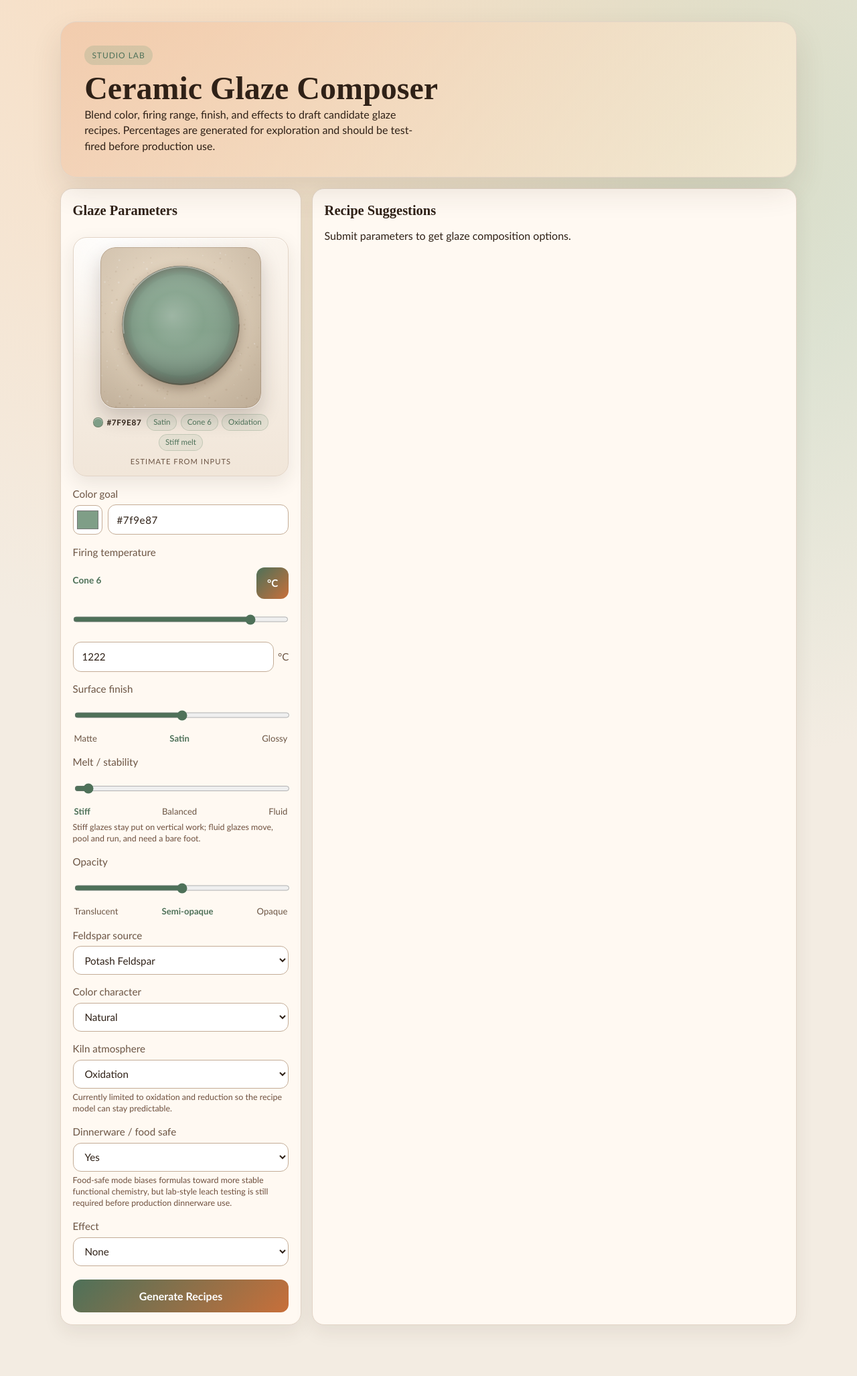
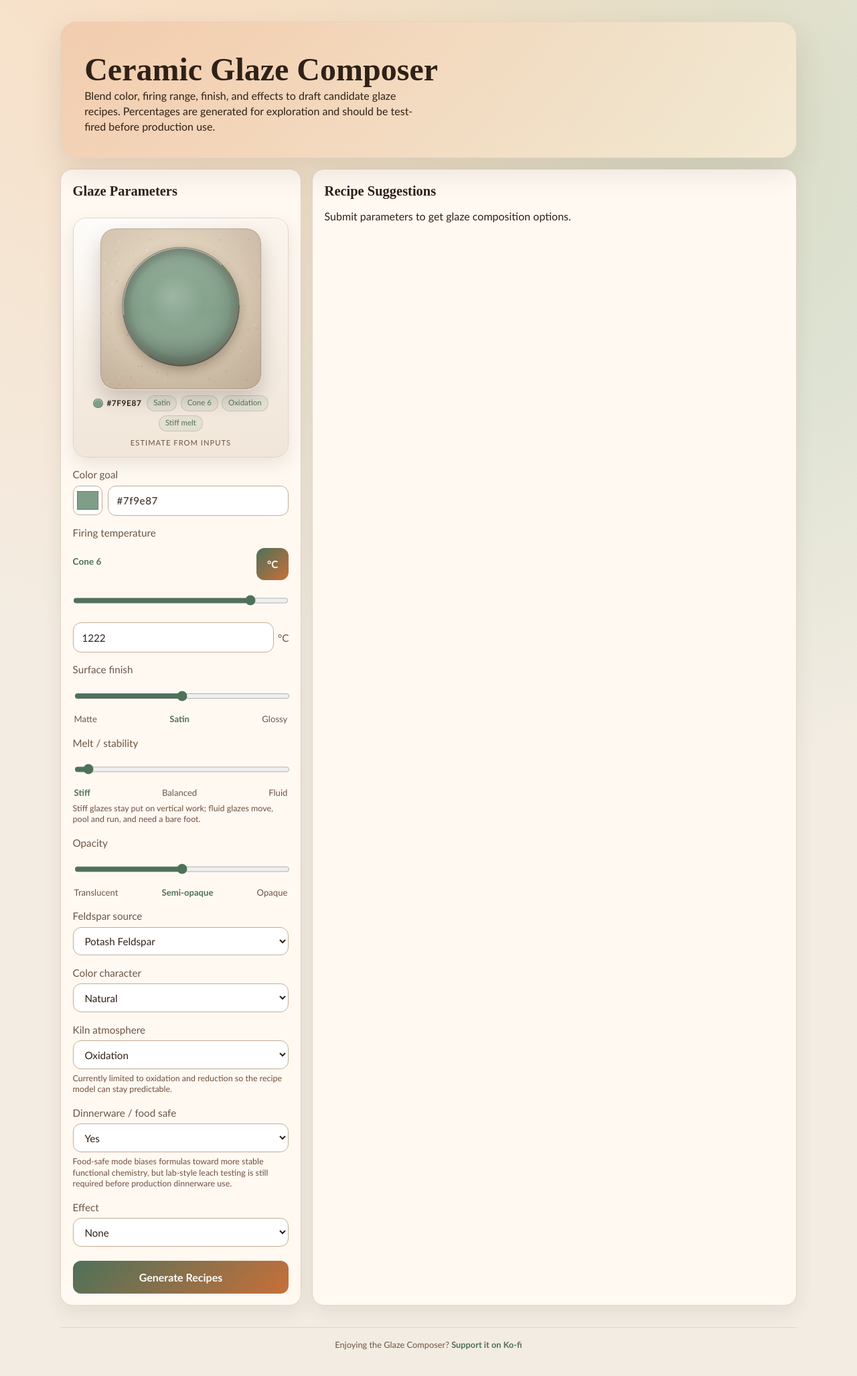
Before and after one commit to oceloteye/Glaze-App, a React (Vite) app in the folder frontend/: page / in a window 1280 px wide. Shown: the top 2054 px of the page at 67% size. Before the commit the page ends 2018 px from the top, so only its background shows below. Built offline with nearby package versions, Linux system fonts and the light colour scheme.

Commit message:
Remove Studio Lab badge; add Ko-fi footer link

```diff
--- a/frontend/src/App.css
+++ b/frontend/src/App.css
@@ -133,18 +133,6 @@
   animation: rise-in 500ms ease-out;
 }
 
-.badge {
-  margin: 0;
-  display: inline-block;
-  padding: 0.35rem 0.7rem;
-  border-radius: 999px;
-  font-size: 0.75rem;
-  letter-spacing: 0.08em;
-  text-transform: uppercase;
-  background-color: rgba(98, 150, 118, 0.2);
-  color: var(--green-deep);
-}
-
 .subtitle {
   max-width: 56ch;
 }
@@ -154,6 +142,26 @@
   grid-template-columns: 360px 1fr;
   gap: 1rem;
   margin-top: 1rem;
+}
+
+.page-footer {
+  margin-top: 2rem;
+  padding-top: 1rem;
+  border-top: 1px solid var(--line-soft);
+  text-align: center;
+  font-size: 0.8rem;
+  color: var(--text-muted);
+}
+
+.page-footer a {
+  color: var(--green-deep);
+  font-weight: 600;
+  text-decoration: none;
+}
+
+.page-footer a:hover,
+.page-footer a:focus-visible {
+  text-decoration: underline;
 }
 
 .panel {
--- a/frontend/src/App.tsx
+++ b/frontend/src/App.tsx
@@ -9,7 +9,6 @@ function App() {
   return (
     <main className="page-shell">
       <section className="intro-card">
-        <p className="badge">Studio Lab</p>
         <h1>Ceramic Glaze Composer</h1>
         <p className="subtitle">
           Blend color, firing range, finish, and effects to draft candidate glaze recipes.
@@ -21,6 +20,13 @@ function App() {
         <GlazeParameterForm composer={composer} />
         <RecipeResultsPanel composer={composer} />
       </section>
+
+      <footer className="page-footer">
+        Enjoying the Glaze Composer?{' '}
+        <a href="https://ko-fi.com/ecoce" target="_blank" rel="noopener noreferrer">
+          Support it on Ko-fi
+        </a>
+      </footer>
     </main>
   )
 }
```
